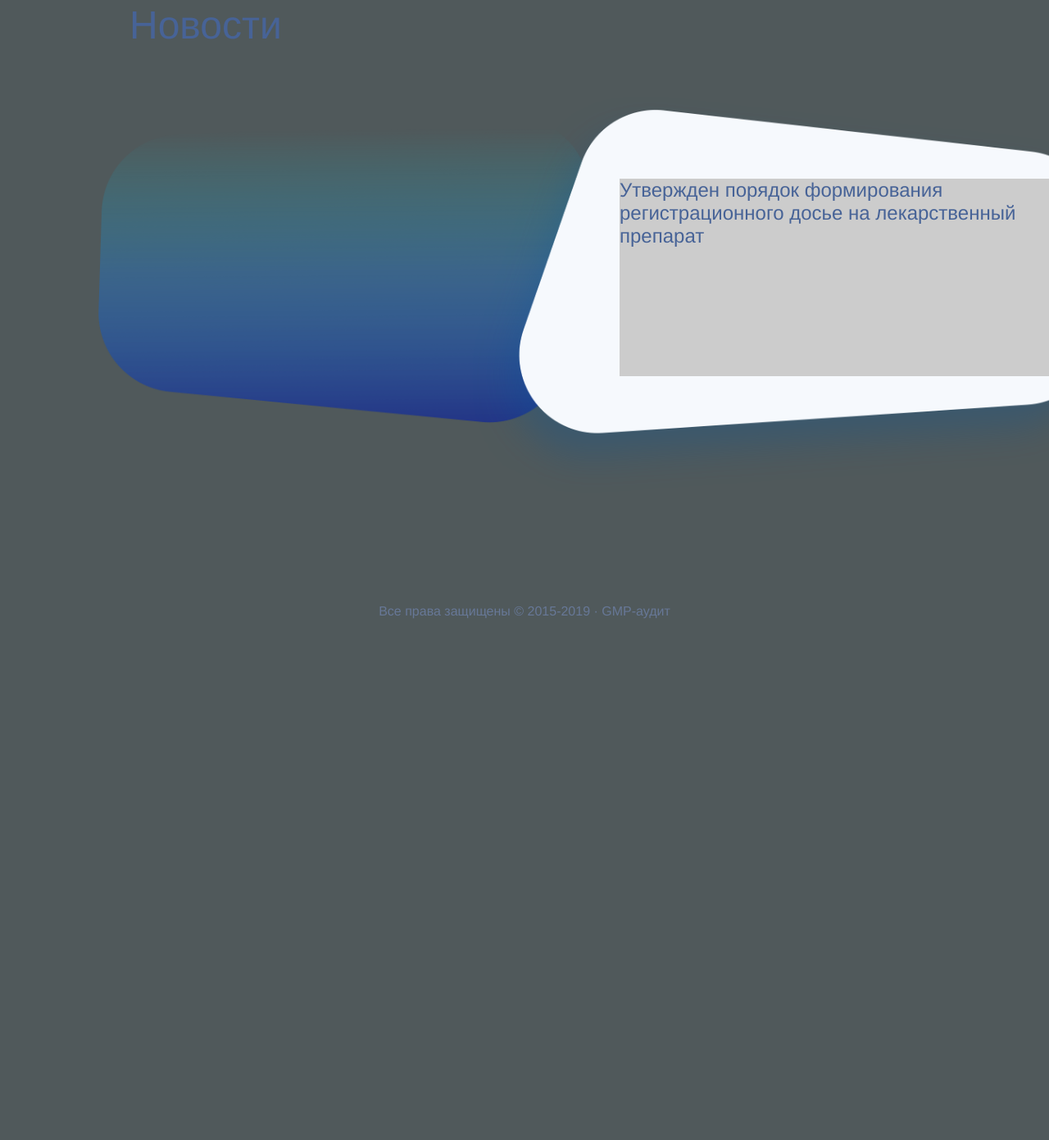
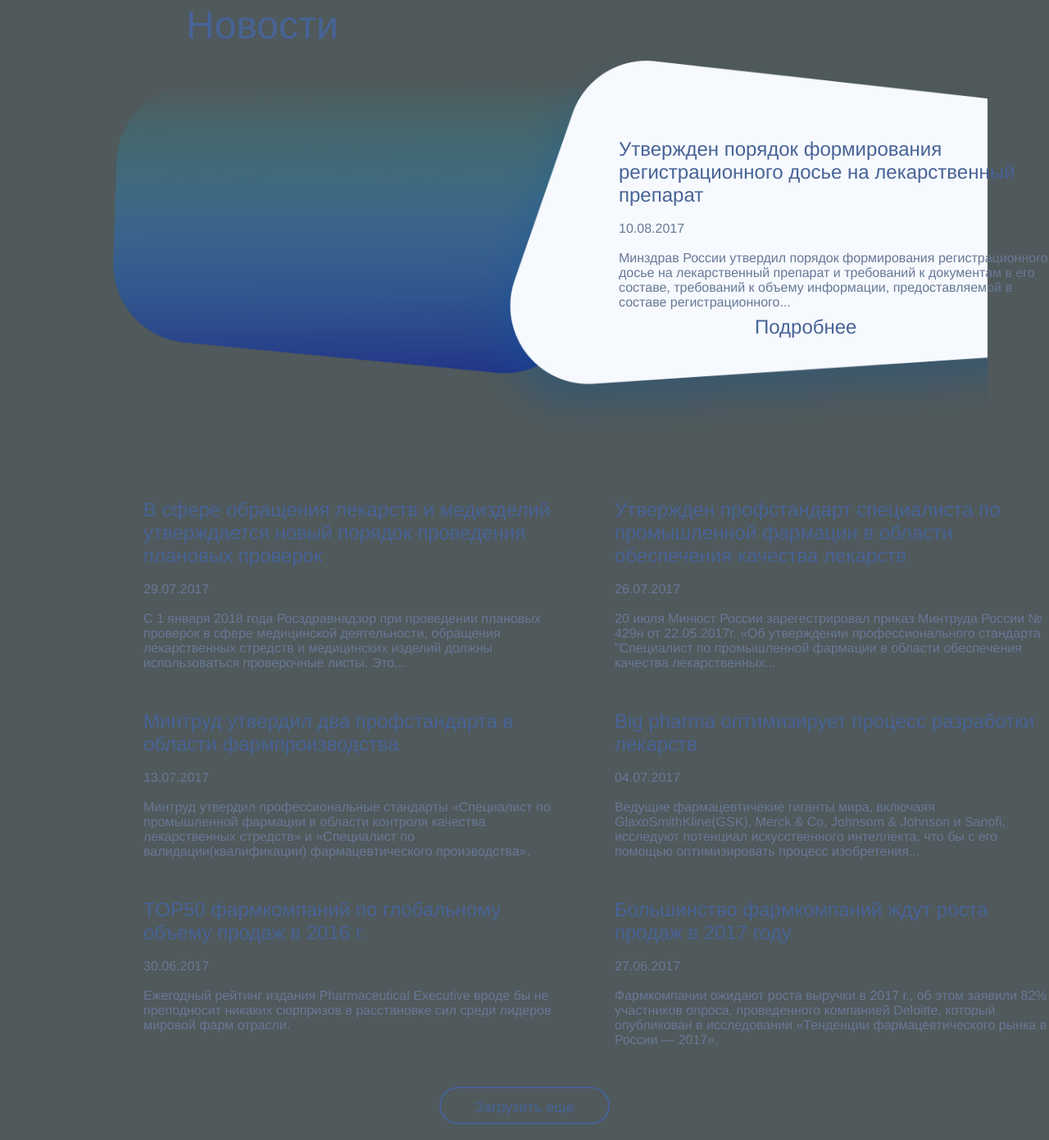
Before and after one commit to c7pt7in/pharm, a website built with webpack: page src/index2.html in a window 1280 px wide. Shown: the part 149-1540 px from the top of the page at 82% size. Before the commit the page ends 904 px from the top, so only its background shows below. Built offline with nearby package versions, Linux system fonts and the light colour scheme.

Commit message:
Добавлена страница новостей

```diff
--- a/src/index2.html
+++ b/src/index2.html
@@ -34,12 +34,72 @@
       <div class="section">
         <div class="section__body news">
           <div class="heading news-heading">Новости</div>
-          <div class="block block-news">
+
+          <div class="block block-news-img">
             <div class="block__content">
               <div class="block__text">
-                <div class="title">Утвержден порядок формирования регистрационного досье на лекарственный препарат<div
+                <div class="title">Утвержден порядок формирования регистрационного досье на лекарственный препарат</div>
+                <br>
+                <div>10.08.2017</div>
+                <br>
+                Минздрав России утвердил порядок формирования регистрационного досье на лекарственный препарат и требований к документам в его составе, требований к объему информации, предоставляемой в составе регистрационного...
               </div>
+              <div class="block__details-btn menu__item title">Подробнее</div>
             </div>
+          </div>
+
+          <div class="news-content">
+            <div class="news-content__col1">
+              <div class="title">В сфере обращения лекарств и медизделий утверждается новый порядок проведения плановых проверок</div>
+              <br>
+              <div>29.07.2017</div>
+              <br>
+              С 1 января 2018 года Росздравнадзор при проведении плановых проверок в сфере медицинской деятельности, обращения лекарственных стредств и медицинских изделий должны использоваться проверочные листы. Это...
+            </div>
+            <div class="news-content__col2">
+              <div class="title">Утвержден профстандарт специалиста по промышленной фармации в области обеспечения качества лекарств</div>
+              <br>
+              <div>26.07.2017</div>
+              <br>
+              20 июля Минюст России зарегестрировал приказ Минтруда России № 429н от 22.05.2017г. «Об утверждении профессионального стандарта "Специалист по промышленной фармации в области обеспечения качества лекарственных...
+            </div>
+          </div>
+
+          <div class="news-content">
+            <div class="news-content__col1">
+              <div class="title">Минтруд утвердил два профстандарта в области фармпроизводства</div>
+              <br>
+              <div>13.07.2017</div>
+              <br>
+              Минтруд утвердил профессиональные стандарты «Специалист по промышленной фармации в области контроля качества лекарственных стредств» и «Специалист по валидации(квалификации) фармацевтического производства».
+            </div>
+            <div class="news-content__col2">
+              <div class="title">Big pharma оптимизирует процесс разработки лекарств</div>
+              <br>
+              <div>04.07.2017</div>
+              <br>
+              Ведущие фармацевтичекие гиганты мира, включаяя GlaxoSmithKline(GSK), Merck & Co, Johnsom & Johnson и Sanofi, исследуют потенциал искусственного интеллекта, что бы с его помощью оптимизировать процесс изобретения...
+            </div>
+          </div>
+
+          <div class="news-content">
+            <div class="news-content__col1">
+              <div class="title">TOP50 фармкомпаний по глобальному объему продаж в 2016 г.</div>
+              <br>
+              <div>30.06.2017</div>
+              <br>
+              Ежегодный рейтинг издания Pharmaceutical Executive вроде бы не преподносит никаких сюрпризов в расстановке сил среди лидеров мировой фарм отрасли.
+            </div>
+            <div class="news-content__col2">
+              <div class="title">Большинство фармкомпаний ждут роста продаж в 2017 году</div>
+              <br>
+              <div>27.06.2017</div>
+              <br>
+              Фармкомпании ожидают роста выручки в 2017 г., об этом заявили 82% участников опроса, проведенного компанией Deloitte, который опубликован в исследовании «Тенденции фармацевтического рынка в России — 2017».
+            </div>
+          </div>
+          <div class="loadmore">
+            <div class="loadmore__btn text-center">Загрузить еще</div>
           </div>
         </div>
       </div>
--- a/src/sass/styles2.scss
+++ b/src/sass/styles2.scss
@@ -1,19 +1,16 @@
 .news {
+    padding: 64px 75px;
 
+    .news-heading {
+        margin-left: 152px;
     }
 
-.news-heading {
-    margin-top: 64px;
-    margin-left: 158px;
-}
-
-.block-news {
-    margin-top: 60px;
+    .block-news-img {
         background-image: url('../static/news-bg.png');
         background-size: 600px;
-    background-position: 120px 37px;
-    padding-left: 576px;
-    height: 600px;
+        background-position: 63px 37px;
+        padding-left: 490px;
+        height: 550px;
 
         .block__content {
             background-image: url('../static/news-1.png');
@@ -26,9 +23,45 @@
                 position: absolute;
                 width: 540px;
                 height: 241px;
-            top: 100px;
-            left: 180px;
-            background-color: #ccc;
+                top: 110px;
+                left: 190px;
+            }
+
+            .block__details-btn {
+                width: 136px;
+                margin: 220px 210px;
             }
         }
     }
+
+    .news-content {
+        display: flex;
+        padding-left: 75px;
+        margin-bottom: 48px;
+
+        &__col1 {
+            flex: 0 0 540px;
+            padding-left: 25px;
+            margin-right: 60px;
+        }
+
+        &__col2 {
+            flex: 0 0 540px;
+        }
+    }
+
+    .loadmore {
+        display: flex;
+        justify-content: center;
+        height: 46px;
+
+        &__btn {
+            border: 2px solid #476397;
+            border-radius: 23px;
+            line-height: 46px;
+            font-size: 18px;
+            color: #476397;
+            flex: 0 0 208px;
+        }
+    }
+}
```
Lines whose indentation alone changed are shown as unchanged.
